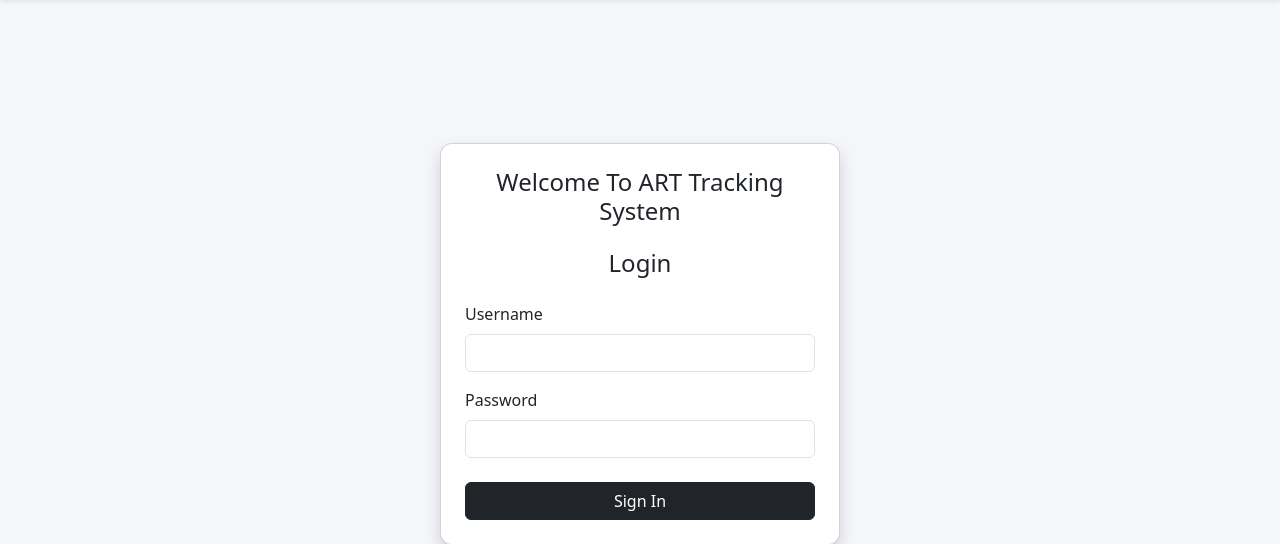
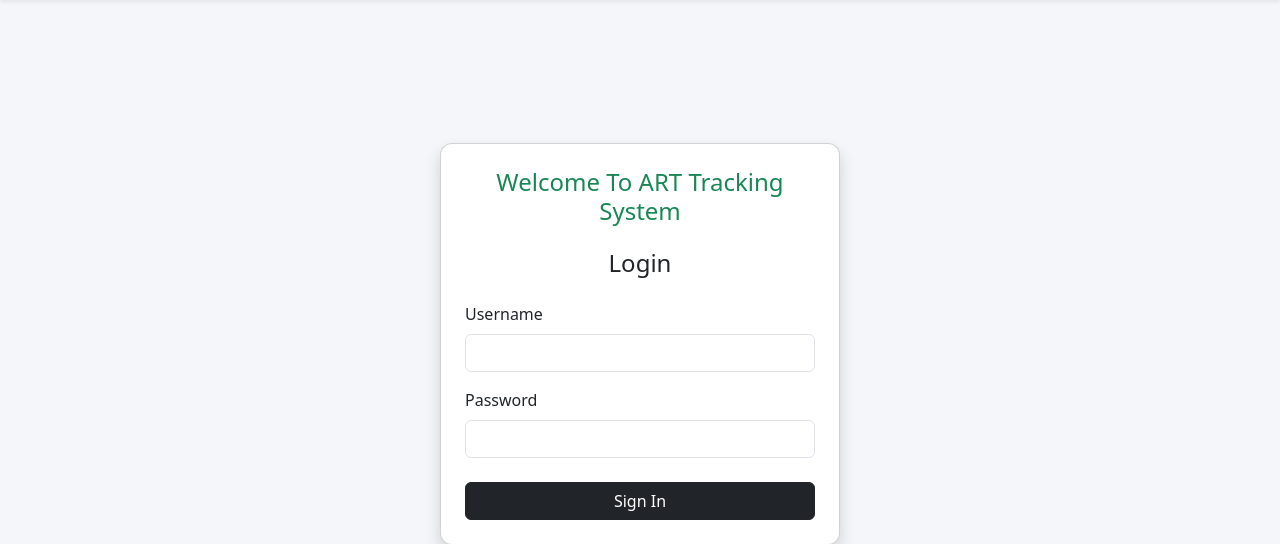
Before and after one commit to sparklweb1988/TreatmentTracker, a Django app: page / in a window 1280 px wide. Shown: the part 56-600 px from the top of the page. Run offline with Django 5.2, Linux system fonts and the light colour scheme.

Commit message:
Change welcome message color to success

```diff
--- a/templates/signin.html
+++ b/templates/signin.html
@@ -18,7 +18,7 @@
 <div class="container login-wrapper d-flex justify-content-center align-items-center">
     <div class="card shadow login-card">
         <div class="card-body p-4">
-            <h4 class="text-center mb-4">Welcome To ART Tracking System </h4>
+            <h4 class="text-center mb-4 text-success">Welcome To ART Tracking System </h4>
 
             <h4 class="text-center mb-4">Login</h4>
 
```
